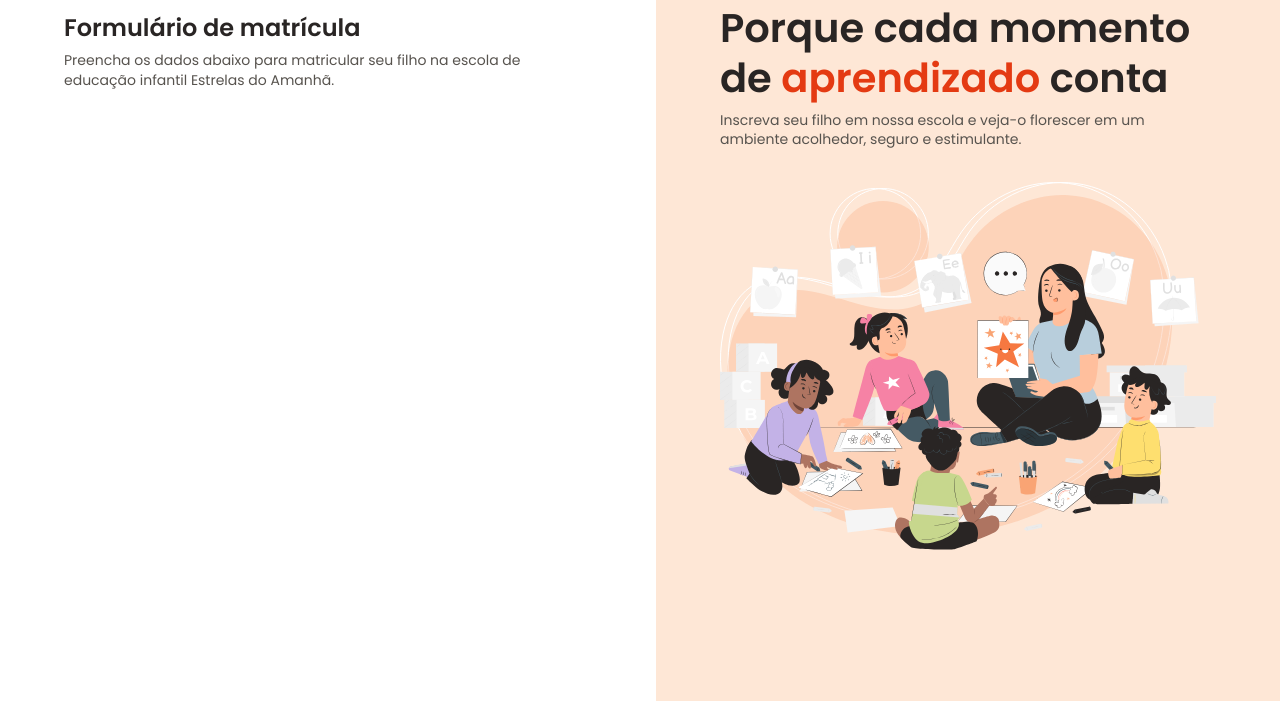
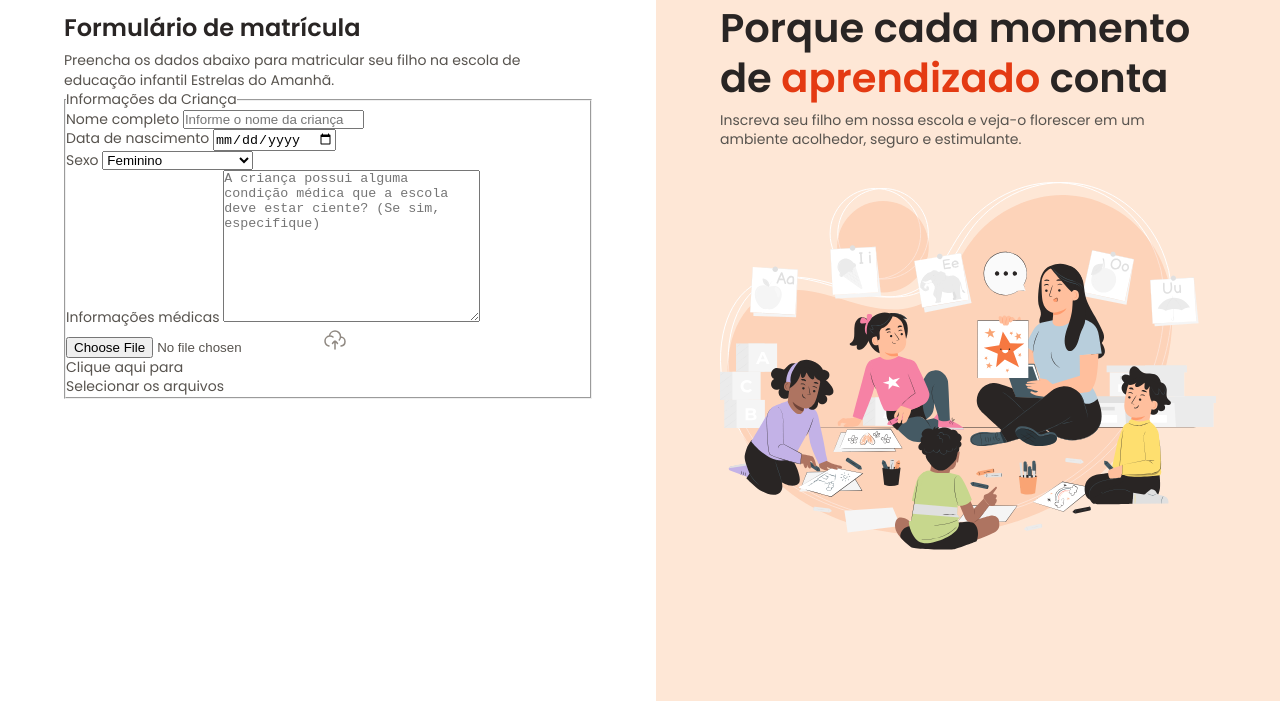
Before and after one commit to Higor-Developer/formulario-de-matricula, a plain HTML site: page index.html in a window 1280 px wide. Shown: the part 99-800 px from the top of the page. Drawn offline with Linux system fonts and the light colour scheme.

Commit message:
Iniciando o formulário

```diff
--- a/index.html
+++ b/index.html
@@ -19,6 +19,39 @@
         </div>
         <h1>Formulário de matrícula</h1>
         <p>Preencha os dados abaixo para matricular seu filho na escola de educação infantil Estrelas do Amanhã.</p>
+        <form method="post" enctype="multipart/form-data">
+          <fieldset class="child-info">
+            <legend>Informações da Criança</legend>
+            <div class="input-wrapper">
+              <label for="fullname">Nome completo</label>
+              <input name="fullname" type="text" id="fullname" placeholder="Informe o nome da criança">
+            </div>
+            <div class="input-wrapper">
+              <label for="birth">Data de nascimento</label>
+              <input name="birth" type="date" id="birth" lang="pt-BR">
+            </div>
+            <div class="select-wrapper">
+              <label for="gender">Sexo</label>
+              <select name="gender" id="gender">
+                <option value="female">Feminino</option>
+                <option value="male">Masculino</option>
+                <option value="na">Prefiro não responder</option>
+              </select>
+            </div>
+            <div class="textarea-wrapper">
+              <label for="medical-info">Informações médicas</label>
+              <textarea name="medical-info" id="medical-info" cols="30" rows="10" placeholder="A criança possui alguma condição médica que a escola deve estar ciente? (Se sim, especifique)"></textarea>
+            </div>
+            <div class="droparea-wrapper">
+              <input type="file" id="birth-file" name="birth-file">
+              <img src="assets/icons/cloud-upload.svg" alt="">
+              <p>
+                Clique aqui para <br>
+                Selecionar os arquivos
+              </p>
+            </div>
+          </fieldset>
+        </form>
       </div>
     </main>
     <aside>
```
